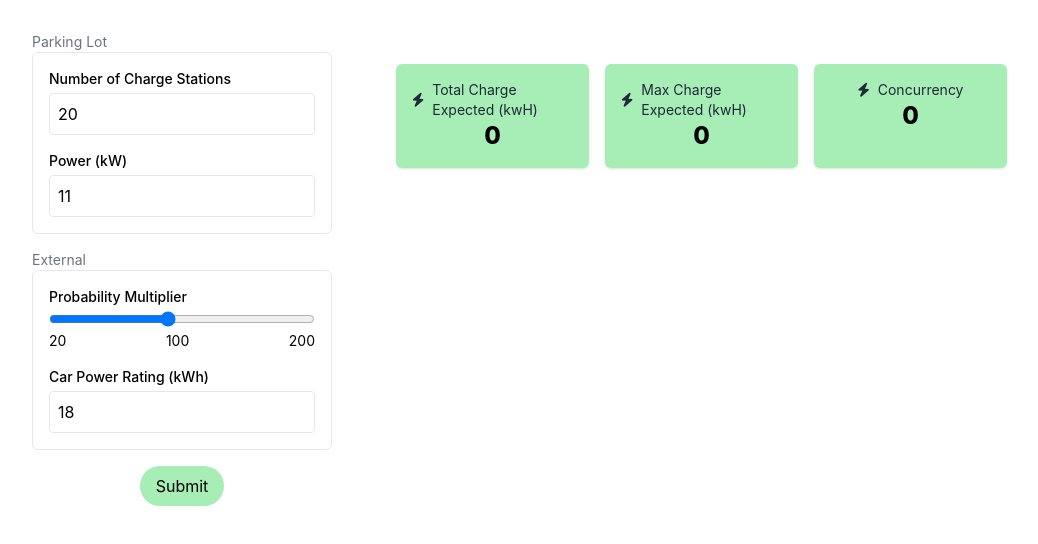
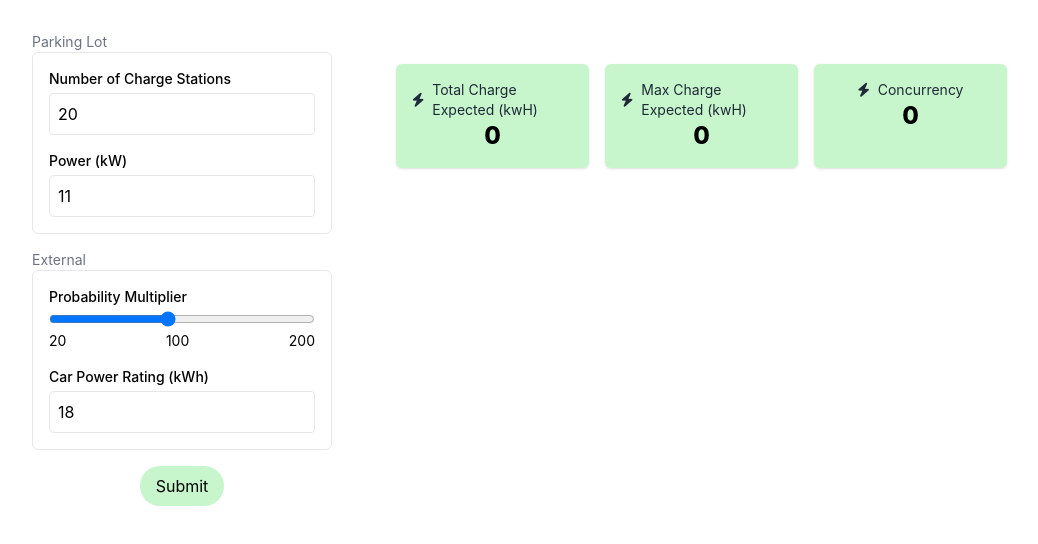
Before and after one commit to manoj-malviya-96/ev-sim, a React (Create React App) app in the folder web-app/: page / in a window 1280 px wide. Shown: the top 544 px of the page, without its empty margins (0-1038 px from the left). Built offline with nearby package versions, Linux system fonts and the light colour scheme.

Commit message:
maybe add a background image

```diff
--- /dev/null
+++ b/web-app/src/global.d.ts
@@ -0,0 +1,29 @@
+declare module "*.jpg" {
+    const value: string;
+    export default value;
+}
+
+declare module "*.jpeg" {
+    const value: string;
+    export default value;
+}
+
+declare module "*.png" {
+    const value: string;
+    export default value;
+}
+
+declare module "*.gif" {
+    const value: string;
+    export default value;
+}
+
+declare module "*.svg" {
+    const value: string;
+    export default value;
+}
+
+declare module "*.webp" {
+    const value: string;
+    export default value;
+}
--- a/web-app/src/main/ev-sim.tsx
+++ b/web-app/src/main/ev-sim.tsx
@@ -11,7 +11,14 @@ const EVSim = () => {
     });
 
     return (
-        <div className="w-screen h-screen flex flex-row p-8 gap-8">
+        <div className="w-screen h-screen flex flex-row p-8 gap-8"
+             style={{
+                 // backgroundImage: `url(${Background})`,
+                 backgroundSize: 'cover',
+                 backgroundPosition: 'center',
+                 backgroundRepeat: 'no-repeat',
+             }}
+        >
             <Controls controller={controller}/>
             <Analysis results={results}/>
         </div>
--- a/web-app/tailwind.config.js
+++ b/web-app/tailwind.config.js
@@ -4,9 +4,7 @@ module.exports = {
         extend: {
             colors: {
                 primary: {
-                    DEFAULT: '#4edc6f', // Primary base color (e.g., a blue shade)
-                    light: '#4b9c5e',   // Optional lighter version
-                    dark: '#56ed78',    // Optional darker version
+                    DEFAULT: '#92ed99', // Primary base color (e.g., a blue shade)
                 },
             },
         },
```
Also changed, not shown: web-app/src/data/background.webp (added).
